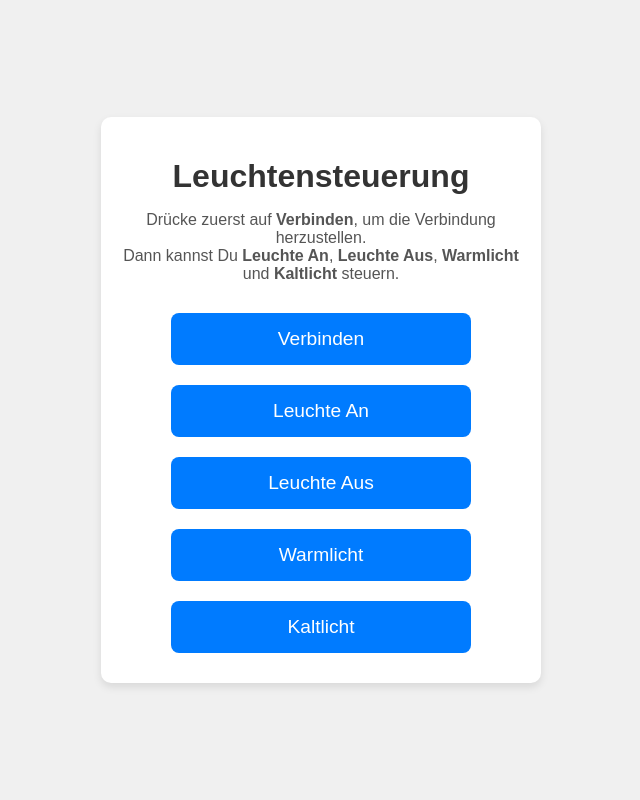
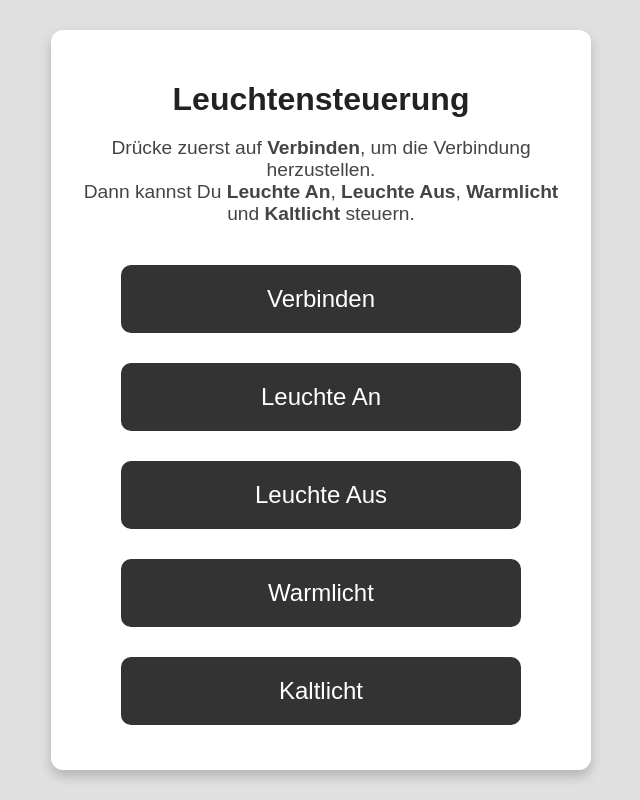
Before and after one commit to Maurice66666/derSchmaleHocker, a plain HTML site: page index.html in a window 1280 px wide. Shown: the whole page, without its empty margins (319-959 px from the left). Drawn offline with Linux system fonts and the light colour scheme.

Commit message:
Update index.html

```diff
--- a/index.html
+++ b/index.html
@@ -6,7 +6,7 @@
   <style>
     body {
       font-family: Arial, sans-serif;
-      background: #f0f0f0;
+      background: #e0e0e0; /* heller Grauton */
       margin: 0;
       padding: 0;
       display: flex;
@@ -15,37 +15,39 @@
       height: 100vh;
     }
     .container {
-      background: #fff;
+      background: #ffffff;
+      border-radius: 12px;
+      padding: 30px;
+      box-shadow: 0 6px 12px rgba(0, 0, 0, 0.2);
+      text-align: center;
+      width: 95%;
+      max-width: 480px;
+    }
+    h1 {
+      color: #222222;
+      margin-bottom: 15px;
+      font-size: 2em;
+    }
+    p {
+      color: #444444;
+      margin-bottom: 25px;
+      font-size: 1.2em;
+    }
+    button {
+      font-size: 1.5em;
+      padding: 20px 40px;
+      margin: 15px;
+      border: none;
       border-radius: 10px;
-      padding: 20px;
-      box-shadow: 0 4px 8px rgba(0,0,0,0.1);
-      text-align: center;
+      cursor: pointer;
+      background: #333333; /* dunkler Grauton */
+      color: #ffffff;
+      transition: background 0.3s;
       width: 90%;
       max-width: 400px;
     }
-    h1 {
-      color: #333;
-      margin-bottom: 10px;
-    }
-    p {
-      color: #555;
-      margin-bottom: 20px;
-    }
-    button {
-      font-size: 1.2em;
-      padding: 15px 30px;
-      margin: 10px;
-      border: none;
-      border-radius: 8px;
-      cursor: pointer;
-      background: #007BFF;
-      color: #fff;
-      transition: background 0.3s;
-      width: 80%;
-      max-width: 300px;
-    }
     button:hover {
-      background: #0056b3;
+      background: #555555;
     }
   </style>
 </head>
@@ -68,7 +70,7 @@
     const SERVICE_UUID = "12345678-1234-1234-1234-1234567890ab";
     const CHARACTERISTIC_UUID = "87654321-4321-4321-4321-ba0987654321";
 
-    let leuchteCharacteristic;  // Hier wird das BLE-Characteristic-Objekt gespeichert
+    let leuchteCharacteristic;  // Speichert das BLE-Characteristic-Objekt
 
     async function connectBLE() {
       try {
```
